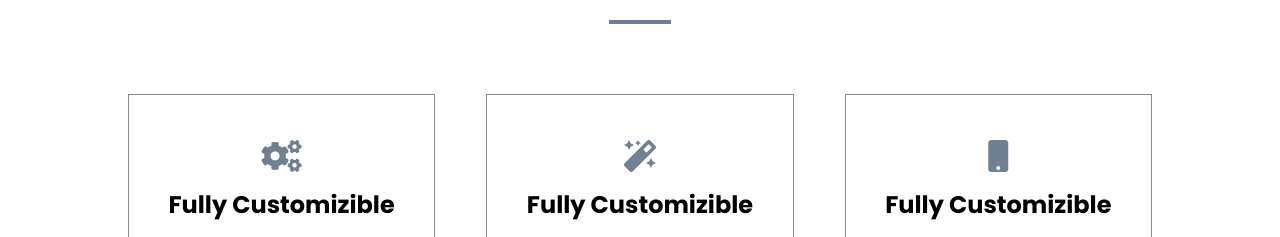
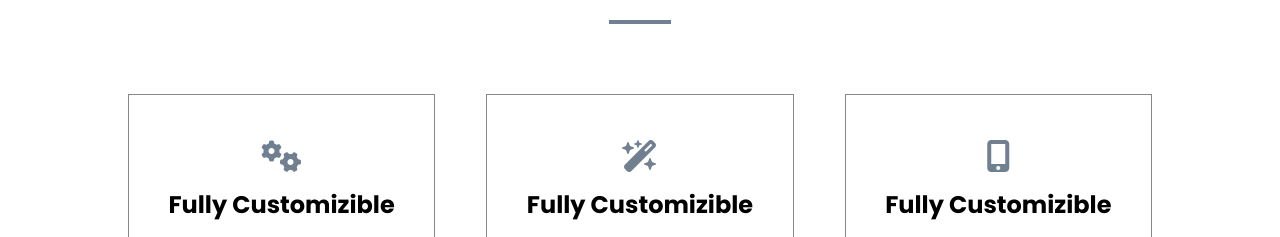
Before and after one commit to Hesham1902/first-website, a plain HTML site: page index.html in a window 1280 px wide. Shown: the part 968-1205 px from the top of the page. Drawn offline with Linux system fonts and the light colour scheme.

Commit message:
kit added

```diff
--- a/index.html
+++ b/index.html
@@ -6,6 +6,7 @@
     <title>Document</title>
     <link rel="stylesheet" href="style.css" class="css" />
     <link rel="stylesheet" href="all.css" />
+    <script src="https://kit.fontawesome.com/b703a06ebb.js" crossorigin="anonymous"></script>
   </head>
   <body>
     <section class="home">
```
